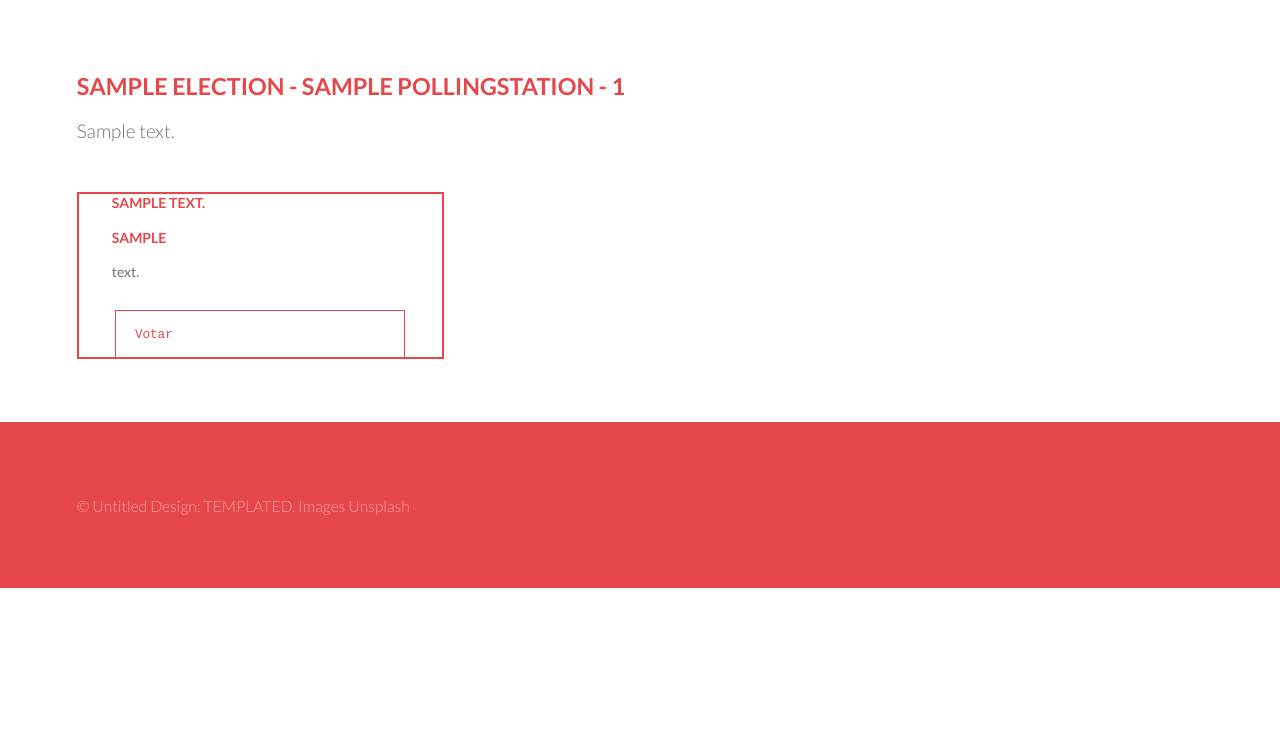
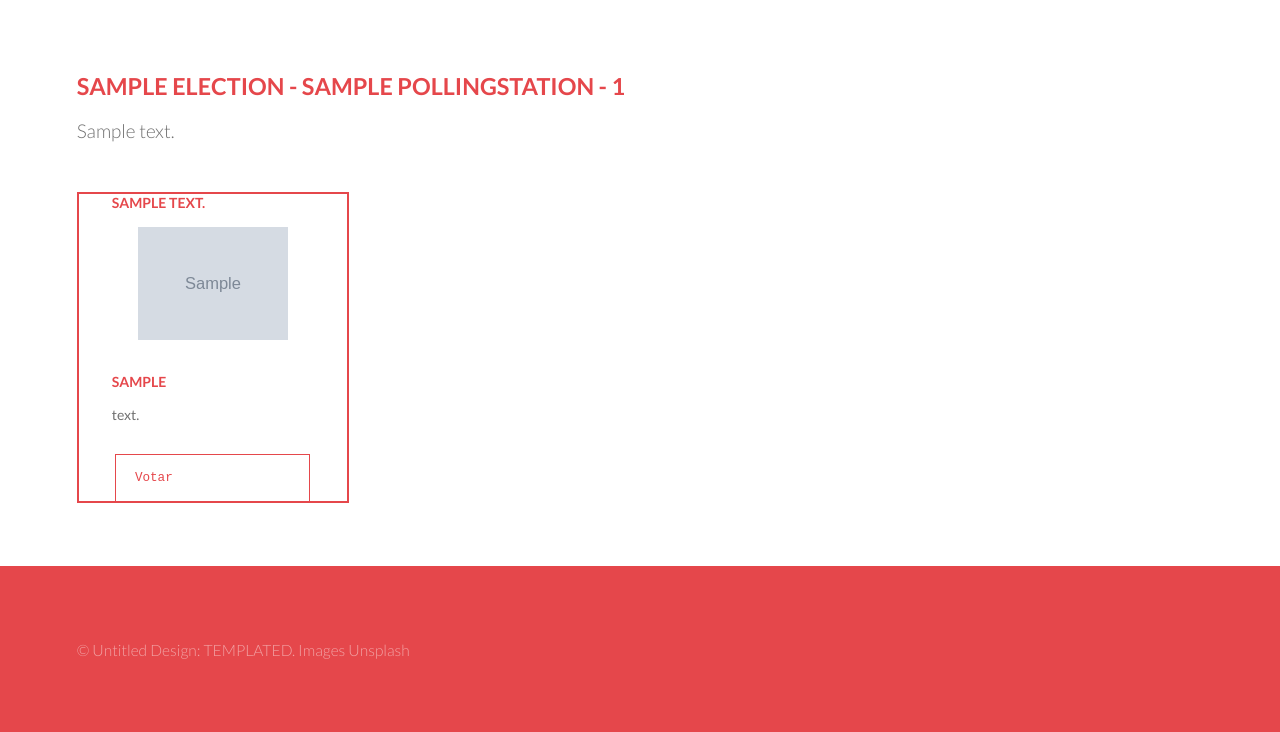
Before and after one commit to jsandovalc/libre-election, a Django app: page /elections/poll/1 in a window 1280 px wide. Shown: the part 87-819 px from the top of the page. Before the commit the page ends 675 px from the top, so only its background shows below. Run offline with Django 3.2, Linux system fonts and the light colour scheme; a user stored in the database is signed in; tables that the repository leaves empty hold one stand-in row (values such as "Sample post"); grey boxes marked "Sample" are stand-in pictures; some libraries are stand-ins or nearby versions.

Commit message:
Add image to poll.

```diff
--- a/elections/models.py
+++ b/elections/models.py
@@ -23,6 +23,7 @@ class List(models.Model):
     """A list of candidates."""
     short_description = models.CharField(max_length=50)
     description = models.TextField()
+    image = models.FileField(upload_to='img/', null=True, default=None)
 
     election = models.ForeignKey('Election', on_delete=models.CASCADE)
 
--- a/elections/templates/poll.html
+++ b/elections/templates/poll.html
@@ -86,12 +86,19 @@
       </header>
     </div>
     {% for list_ in lists %}
-      <div class="4u">
+      <div class="3u">
         <ul class="actions horizontal fit">
           <li>
             <a id="{{ list_.pk }}" class="button alt fit ballot" list="{{ list_.short_description }}" href="#">
               <header>
                 <h5>{{ list_.short_description }}</h5>
+                {% if list_.image %}
+                  <center>
+                    <div class="image fit">
+                      <img style="max-width: 150px; max-height: 150px" src="{{ list_.image.url }}" alt="" />
+                    </div>
+                  </center>
+                {% endif %}
                 <h5>{{ list_.description_list|first }}</h5>
                 <p>
                   {% for candidate in list_.description_list|slice:"1:" %}
--- a/libre_election/settings.py
+++ b/libre_election/settings.py
@@ -121,6 +121,7 @@ USE_TZ = True
 STATIC_URL = '/static/'
 
 
+
 from .local_settings import *
 
 LOGIN_REDIRECT_URL = 'index'
--- a/libre_election/urls.py
+++ b/libre_election/urls.py
@@ -15,6 +15,8 @@ Including another URLconf
 """
 from django.conf.urls import url, include
 from django.contrib import admin
+from django.conf import settings
+from django.conf.urls.static import static
 from django.contrib.auth import views as auth_views
 from django.views.generic.base import RedirectView
 
@@ -27,3 +29,7 @@ urlpatterns = [
     url(r'^logout/$', auth_views.logout, {'next_page': '/elections'},
         name='logout'),
 ]
+
+if settings.DEBUG:
+    urlpatterns += static(settings.MEDIA_URL,
+                          document_root=settings.MEDIA_ROOT)
```
